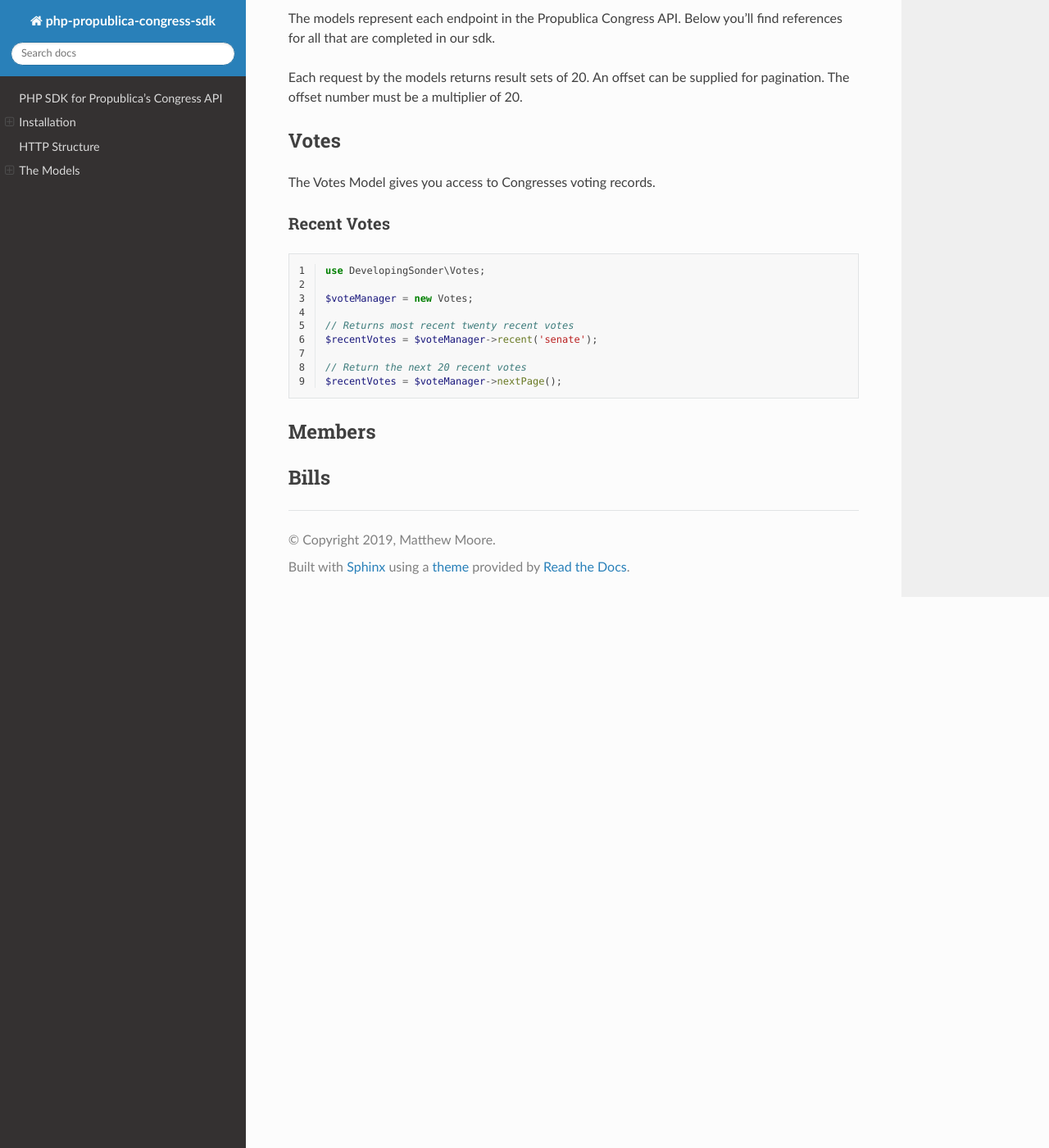
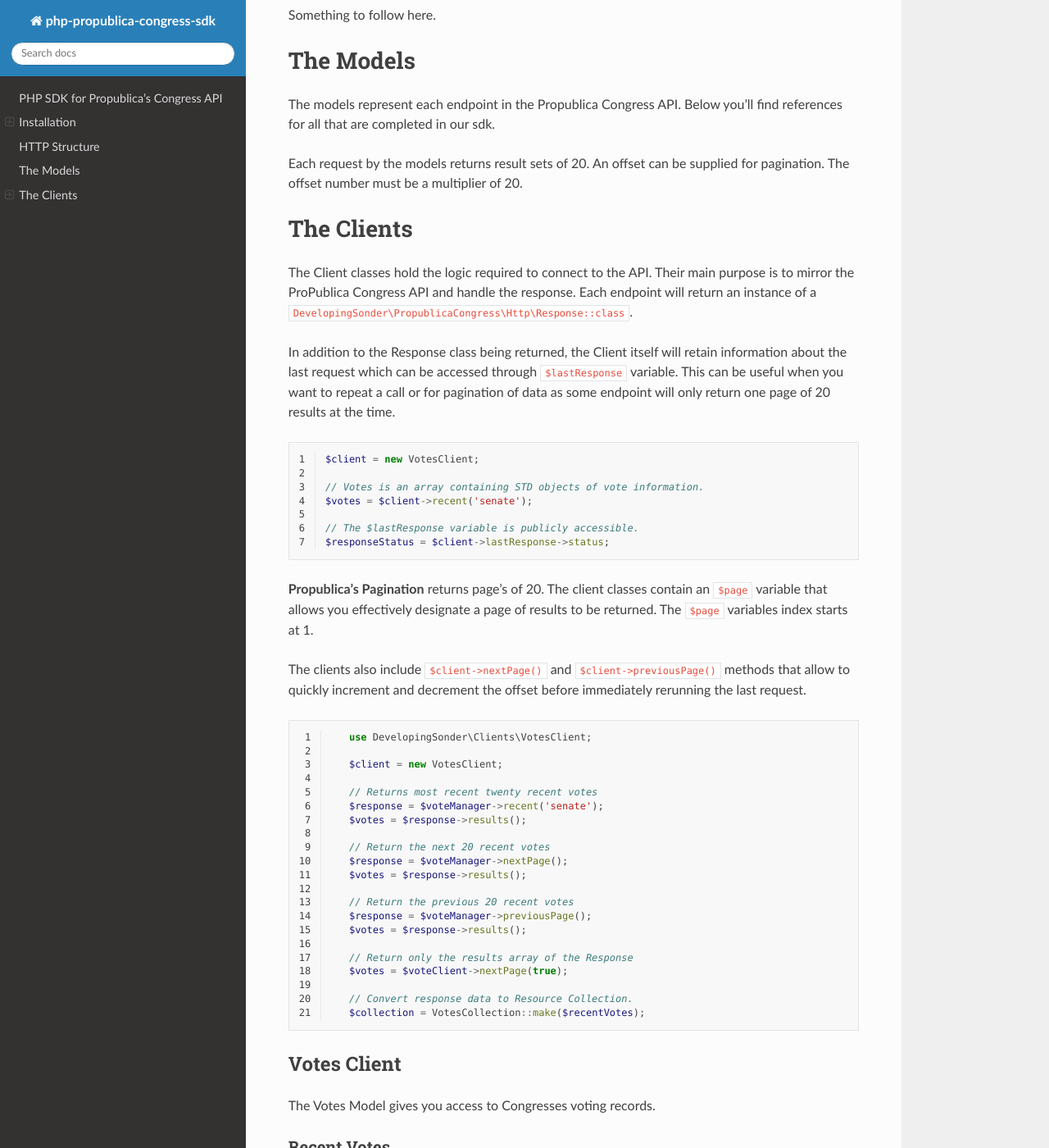
Before and after one commit to developing-sonder/propublica-congress, a Sphinx documentation site: the page built from docs/index.rst, in a window 1280 px wide and 1400 px high, scrolled down 898 px. Shown: the whole window at 82% size. Built offline with Sphinx 7.4.7 and the Read the Docs theme 2.0.0, drawn with Linux system fonts in a browser that asks for light colours; some of the changed text lies outside the part shown.

Commit message:
Bills Test Cases and fixes to the response object. Doc Updates.

```diff
--- a/docs/conf.py
+++ b/docs/conf.py
@@ -87,7 +87,9 @@ html_theme = 'sphinx_rtd_theme'
 # further.  For a list of options available for each theme, see the
 # documentation.
 #
-# html_theme_options = {}
+html_theme_options = {
+    'navigation_depth' : -1
+}
 
 # Add any paths that contain custom static files (such as style sheets) here,
 # relative to this directory. They are copied after the builtin static files,
--- a/docs/index.rst
+++ b/docs/index.rst
@@ -14,6 +14,16 @@ Something Here!
 
 Installation
 ============
+
+Requirements
+------------
+* php >= 7.2
+* illuminate/contracts 5.1.*|5.2.*|5.3.*|5.4.*|5.5.*|5.6.*
+* illuminate/support 5.1.*|5.2.*|5.3.*|5.4.*|5.5.*|5.6.*,
+* guzzlehttp/guzzle ^6.3
+
+Project Setup
+--------------
 .. code-block:: console
 
    composer install developingsonder/propublica-congress
@@ -26,19 +36,12 @@ Once you've received you API KEY place it in the .env file in the root of your p
    PROPUBLICA_API_KEY=
    PROPUBLICA_API_VERSION=v1
 
-At the time of this documentation, the Propublica Congress API's version is v1 and is the default used by **DevelopingSonder\\PropublicaCongress\\Http\\Connection::class()**.
+At the time of this documentation, the Propublica Congress API's version is v1 and is the default used by ``DevelopingSonder\\PropublicaCongress\\Http\\Connection::class()``.
 If you're using v1, you can remove that line, though we recommend you leave it for ease of upgrade later. The PROPUBLICA_API_KEY is required here.
-
-Requirements
-------------
-* php >= 7.2
-* illuminate/contracts 5.1.*|5.2.*|5.3.*|5.4.*|5.5.*|5.6.*
-* illuminate/support 5.1.*|5.2.*|5.3.*|5.4.*|5.5.*|5.6.*,
-* guzzlehttp/guzzle ^6.3
 
 HTTP Structure
 ==============
-
+Something to follow here.
 
 The Models
 ==========
@@ -46,19 +49,69 @@ The models represent each endpoint in the Propublica Congress API. Below you'll
 
 Each request by the models returns result sets of 20. An offset can be supplied for pagination. The offset number must be a multiplier of 20.
 
-Votes
------
-The Votes Model gives you access to Congresses voting records.
+The Clients
+============
+The Client classes hold the logic required to connect to the API. Their main purpose is to mirror the ProPublica Congress API and handle the response. Each endpoint will return
+an instance of a ``DevelopingSonder\PropublicaCongress\Http\Response::class``.
 
-Recent Votes
-************
+In addition to the Response class being returned,  the Client itself will retain information about the last request which can be accessed through ``$lastResponse`` variable.
+This can be useful when you want to repeat a call or for pagination of data as some endpoint will only return one page of 20 results at the time.
 
 .. code-block:: php
    :linenos:
 
-   use DevelopingSonder\Votes;
+   $client = new VotesClient;
 
-   $voteManager = new Votes;
+   // Votes is an array containing STD objects of vote information.
+   $votes = $client->recent('senate');
+
+   // The $lastResponse variable is publicly accessible.
+   $responseStatus = $client->lastResponse->status;
+
+**Propublica's Pagination** returns page's of 20. The client classes contain an ``$page`` variable that allows you effectively designate a page of results to be returned. The
+``$page`` variables index starts at 1.
+
+The clients also include ``$client->nextPage()`` and ``$client->previousPage()`` methods that allow to quickly increment and decrement
+the offset before immediately rerunning the last request.
+
+.. code-block:: php
+   :linenos:
+
+      use DevelopingSonder\Clients\VotesClient;
+
+      $client = new VotesClient;
+
+      // Returns most recent twenty recent votes
+      $response = $voteManager->recent('senate');
+      $votes = $response->results();
+
+      // Return the next 20 recent votes
+      $response = $voteManager->nextPage();
+      $votes = $response->results();
+
+      // Return the previous 20 recent votes
+      $response = $voteManager->previousPage();
+      $votes = $response->results();
+
+      // Return only the results array of the Response
+      $votes = $voteClient->nextPage(true);
+
+      // Convert response data to Resource Collection.
+      $collection = VotesCollection::make($recentVotes);
+
+Votes Client
+------------
+The Votes Model gives you access to Congresses voting records.
+
+Recent Votes
+^^^^^^^^^^^^
+
+.. code-block:: php
+   :linenos:
+
+   use DevelopingSonder\Clients\VotesClient;
+
+   $client = new VotesClient;
 
    // Returns most recent twenty recent votes
    $recentVotes = $voteManager->recent('senate');
@@ -66,8 +119,56 @@ Recent Votes
    // Return the next 20 recent votes
    $recentVotes = $voteManager->nextPage();
 
+   // Convert response data to Resource Collection.
+   $collection = VotesCollection::make($recentVotes);
+
 Members
 -------
+Members Client
 
 Bills
 -----
+The Bills Client allows you to access the /bills endpoint of the Propublica Congress API. A ``DevelopingSonder\PropublicaCongress\Helpers\BillsCollection`` class
+also exists to help convert array data into Bill's resources.
+
+When a ``$type`` argument is present on a method you may pass one of the six following bill statuses:
+
+``introduced`` ``updated`` ``active`` ``passed`` ``enacted`` ``vetoed``
+
+Recent Bills
+^^^^^^^^^^^^
+``recent($congress, $chamber, $type)``
+
+.. code-block:: php
+   :linenos:
+
+      use DevelopingSonder\Bills;
+
+      $billManager = new Bills;
+
+      // Return the Bills from the 115th Congress that passed in the Senate.
+      $response = $billManager->recent('115', 'senate', 'passed');
+      $bills = $response->results();
+
+      // Return the next 20 recent votes
+      $bills = $billManager->nextPage(true);
+
+      // Create a Collection of Bills Resources
+      $collection = BillsCollection::make($bills);
+      $billSponsorName = $collection->first()->sponsor_name;
+
+
+Recent Bills By Member
+^^^^^^^^^^^^^^^^^^^^^^
+``recentByMember($memberId, $type)``
+
+.. code-block:: php
+   :linenos:
+
+         // Return the Bills from the 115th Congress that passed in the Senate.
+         $response = $billManager->recentByMember('R000595', 'passed');
+         $bills = $response->results();
+
+         // Alternatively you can pass an instance of a Member Resource
+         $member = MemberClient::find('R000595')->results();
+         $bills = $billManager->recentByMember($member, 'introduced')->results();
```
Also changed, not shown: 13 other files.
